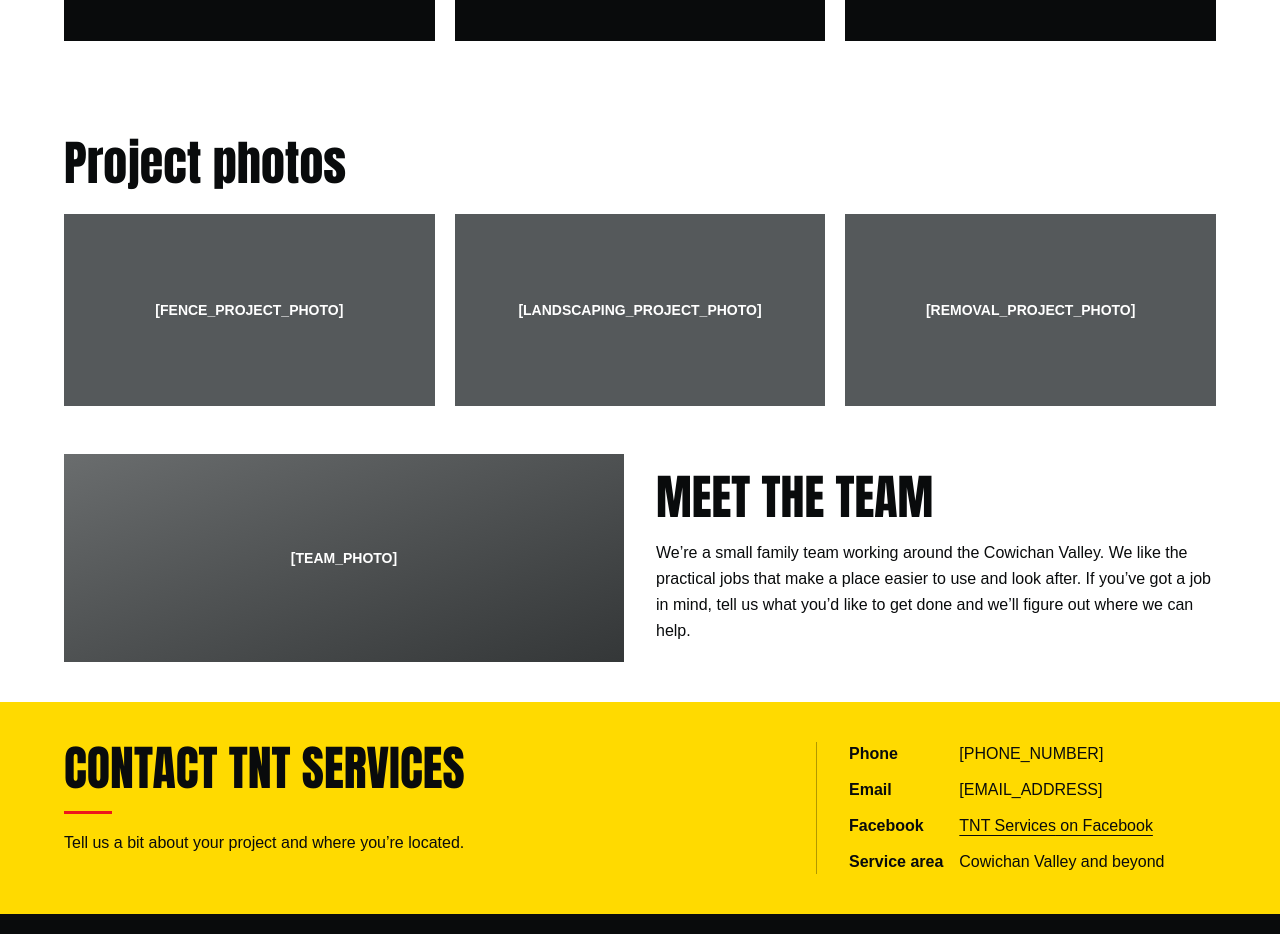
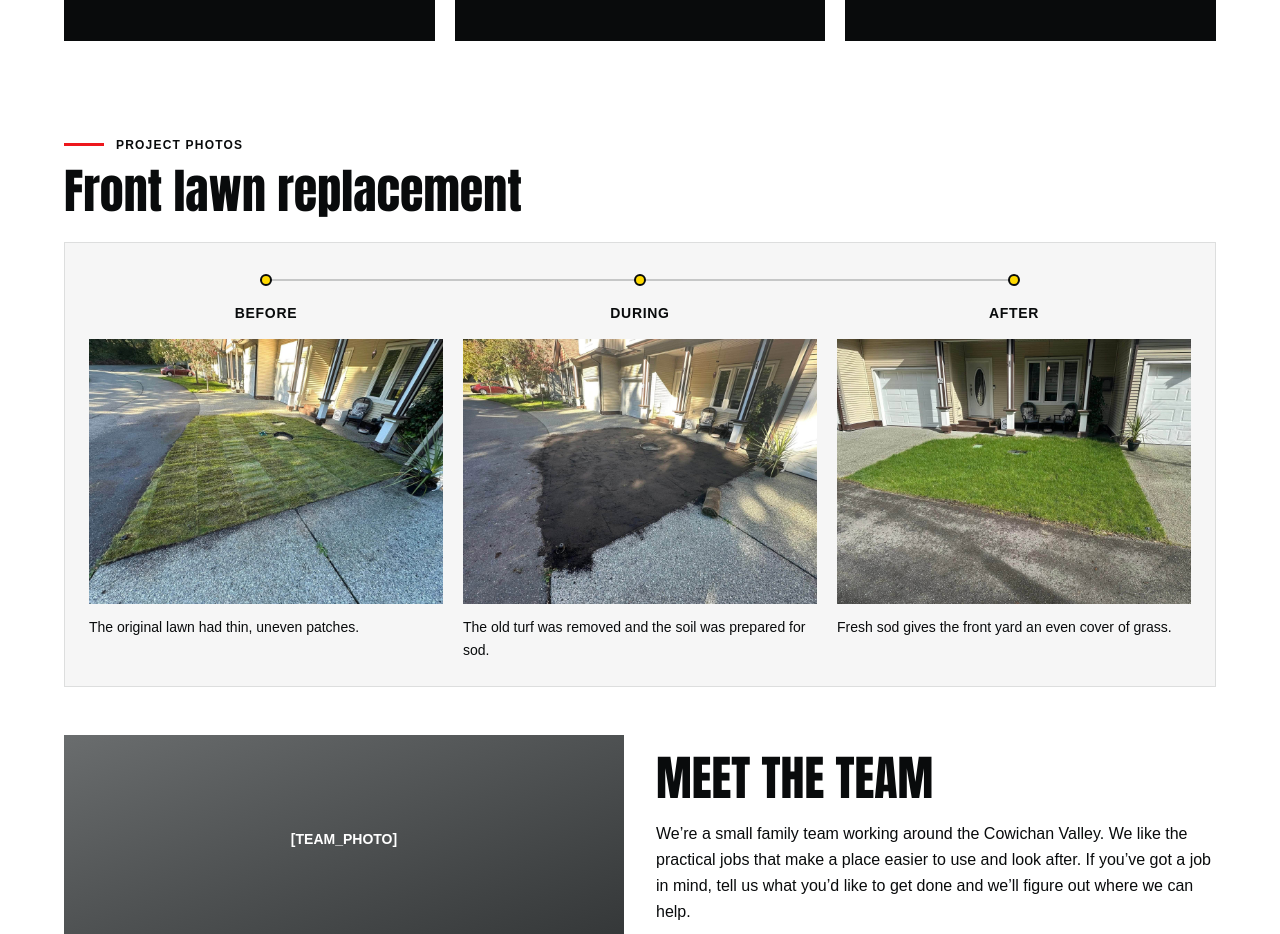
Before and after one commit to avpcan/TNT-Services, a Next.js app: page / in a window 1280 px wide. Shown: the part 1760-2694 px from the top of the page. Built offline with nearby package versions, Linux system fonts and the light colour scheme.

Commit message:
Added photos to the project photos section

```diff
--- a/src/app/globals.css
+++ b/src/app/globals.css
@@ -27,6 +27,15 @@ body { background: white; color: var(--color-ink); }
   .service-card { @apply overflow-hidden bg-ink text-white; }
   .service-card h3 { @apply mb-3 text-3xl leading-tight; font-family: var(--font-display); font-weight: 400; }
   .service-card h3::after { content: ""; @apply mt-3 block h-[3px] w-12 bg-red; }
+  .project-timeline-connector {
+    @apply absolute left-[5px] top-3 w-0.5 bg-ink/20;
+    height: calc(100% + 1.25rem);
+    @media (width >= 48rem) {
+      left: 50%;
+      height: 0.125rem;
+      width: calc(100% + 1.25rem);
+    }
+  }
   .wordmark { @apply text-center text-3xl uppercase leading-[0.9] text-yellow sm:text-4xl; }
 }
 @media (prefers-reduced-motion: reduce) {
--- a/src/components/project-gallery.tsx
+++ b/src/components/project-gallery.tsx
@@ -1,12 +1,56 @@
+import Image from "next/image";
+
+const projectPhotos = [
+  {
+    file: "Before.jpg",
+    stage: "Before",
+    caption: "The original lawn had thin, uneven patches.",
+    alt: "Patchy grass between the driveway and front walkway",
+  },
+  {
+    file: "During.jpg",
+    stage: "During",
+    caption: "The old turf was removed and the soil was prepared for sod.",
+    alt: "Bare soil with a roll of sod at the edge of the walkway",
+  },
+  {
+    file: "After.jpg",
+    stage: "After",
+    caption: "Fresh sod gives the front yard an even cover of grass.",
+    alt: "A green lawn with clean edges along the driveway and walkway",
+  },
+];
+
 export default function ProjectGallery() {
   return (
     <section id="work" className="shell section" aria-labelledby="work-title">
-      <h2 id="work-title" className="heading">Project photos</h2>
-      <div className="mt-6 grid gap-5 md:grid-cols-3">
-        <div className="photo-placeholder">[FENCE_PROJECT_PHOTO]</div>
-        <div className="photo-placeholder">[LANDSCAPING_PROJECT_PHOTO]</div>
-        <div className="photo-placeholder">[REMOVAL_PROJECT_PHOTO]</div>
-      </div>
+      <p className="eyebrow">Project photos</p>
+      <h2 id="work-title" className="heading">Front lawn replacement</h2>
+      <ol role="list" className="mt-6 grid gap-5 border border-ink/10 bg-moss/35 p-4 sm:p-6 md:grid-cols-3">
+        {projectPhotos.map(({ file, stage, caption, alt }, index) => (
+          <li key={file} className="relative min-w-0 pl-7 md:pl-0">
+            {index < projectPhotos.length - 1 && (
+              <span aria-hidden="true" className="project-timeline-connector" />
+            )}
+            <span
+              aria-hidden="true"
+              className="absolute left-0 top-[7px] size-3 rounded-full border-2 border-ink bg-yellow md:left-1/2 md:-translate-x-1/2"
+            />
+            <h3 className="mb-3 text-sm font-bold uppercase leading-7 tracking-wider md:mt-8 md:text-center">{stage}</h3>
+            <figure>
+              <Image
+                src={`/images/${file}`}
+                alt={alt}
+                width={2048}
+                height={1536}
+                sizes="(min-width: 1280px) 354px, (min-width: 1024px) calc((100vw - 218px) / 3), (min-width: 768px) calc((100vw - 170px) / 3), (min-width: 640px) calc(100vw - 158px), calc(100vw - 110px)"
+                className="aspect-[4/3] w-full object-cover"
+              />
+              <figcaption className="mt-3 text-sm leading-relaxed">{caption}</figcaption>
+            </figure>
+          </li>
+        ))}
+      </ol>
     </section>
   );
 }
```
